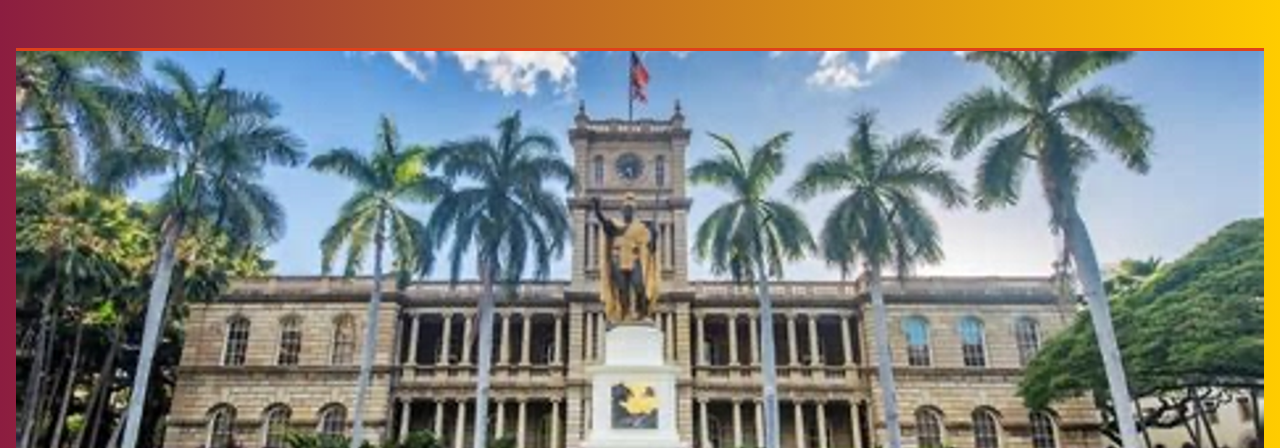
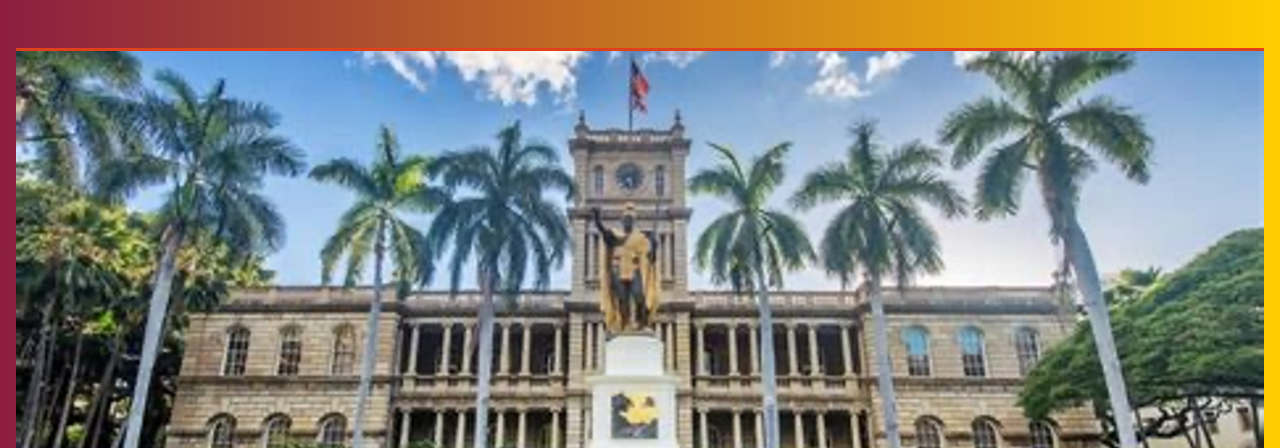
Before and after one commit to RastaRooster808/KHPA, a plain HTML site: page index.html in a window 1280 px wide. Shown: the top 448 px of the page. Drawn offline with Linux system fonts and the light colour scheme.

Commit message:
Update style-formal.css

```diff
--- a/style-formal.css
+++ b/style-formal.css
@@ -111,7 +111,7 @@ footer {
 
 #palace-banner img {
   width: 100%;
-  max-height: 400px;
+  max-height: 420px;
   object-fit: cover;
   display: block;
 }
```
